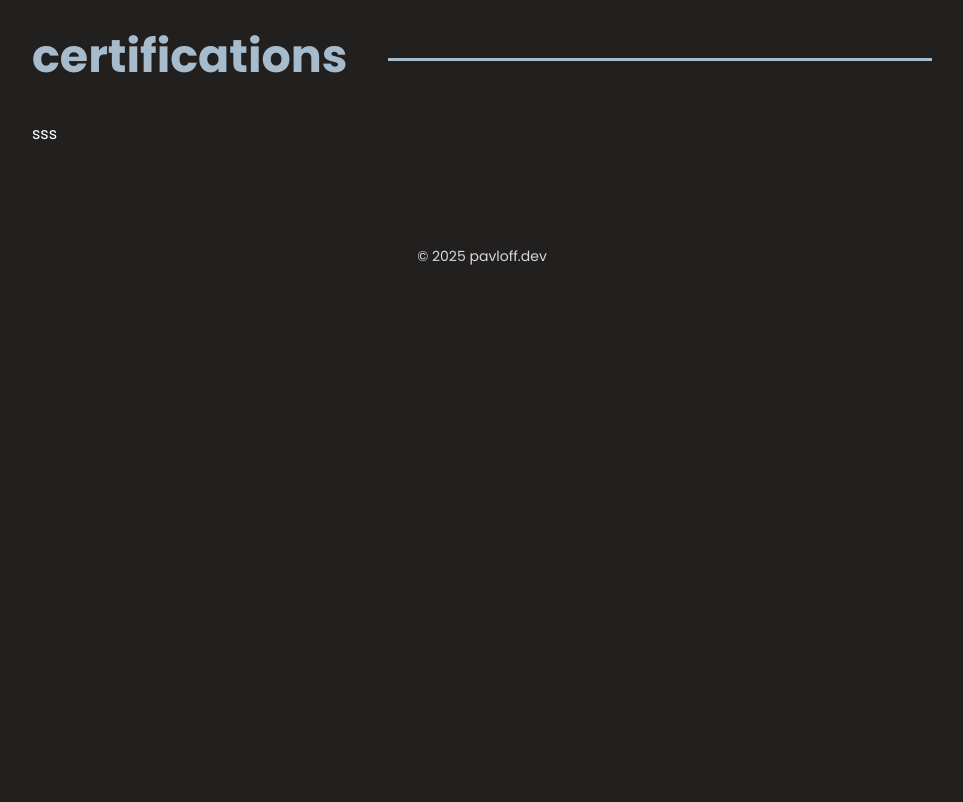
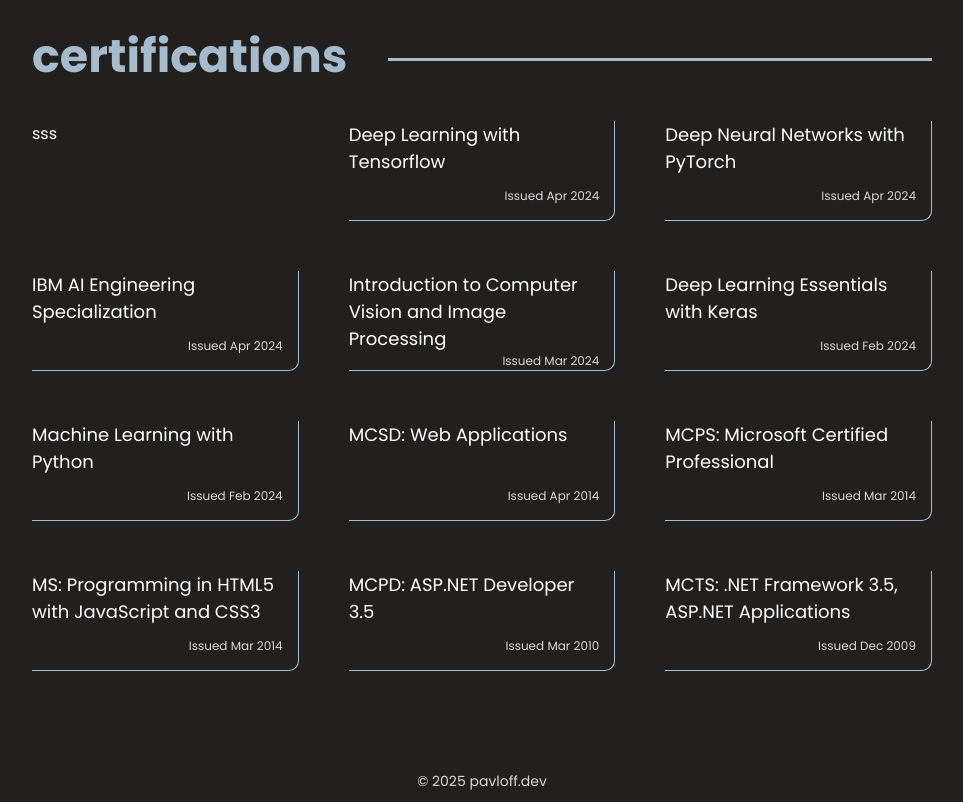
Before and after one commit to avgust13/pavloff-dev, a Next.js app: page / in a window 1280 px wide. Shown: the part 3500-4302 px from the top of the page, without its empty margins (158-1121 px from the left). Before the commit the page ends 3777 px from the top, so only its background shows below. Built offline with nearby package versions, Linux system fonts and the light colour scheme.

Commit message:
fix: uncomment CertificateBlock in CertificationSection component

```diff
--- a/components/sections/certification/index.tsx
+++ b/components/sections/certification/index.tsx
@@ -19,7 +19,7 @@
     <CertificationSectionStyled id="certifications">
       <Title name="certifications" />
       <CertificationContainerStyled>sss
-        {/* <CertificateBlock name="Deep Learning with Tensorflow" month="Apr" year="2024" />
+        <CertificateBlock name="Deep Learning with Tensorflow" month="Apr" year="2024" />
         <CertificateBlock name="Deep Neural Networks with PyTorch" month="Apr" year="2024" />
         <CertificateBlock name="IBM AI Engineering Specialization" month="Apr" year="2024" />
         <CertificateBlock name="Introduction to Computer Vision and Image Processing" month="Mar" year="2024" />
@@ -29,7 +29,7 @@
         <CertificateBlock name="MCPS: Microsoft Certified Professional" month="Mar" year="2014" />
         <CertificateBlock name="MS: Programming in HTML5 with JavaScript and CSS3" month="Mar" year="2014" />
         <CertificateBlock name="MCPD: ASP.NET Developer 3.5" month="Mar" year="2010" />
-        <CertificateBlock name="MCTS: .NET Framework 3.5, ASP.NET Applications" month="Dec" year="2009" /> */}
+        <CertificateBlock name="MCTS: .NET Framework 3.5, ASP.NET Applications" month="Dec" year="2009" />
       </CertificationContainerStyled>
     </CertificationSectionStyled>
   );
```
